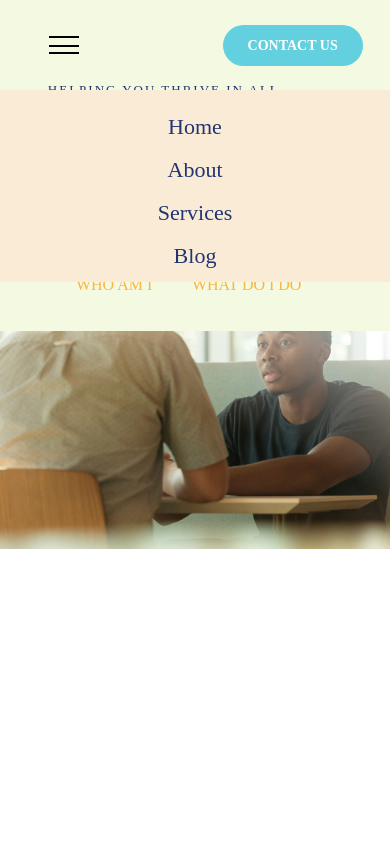
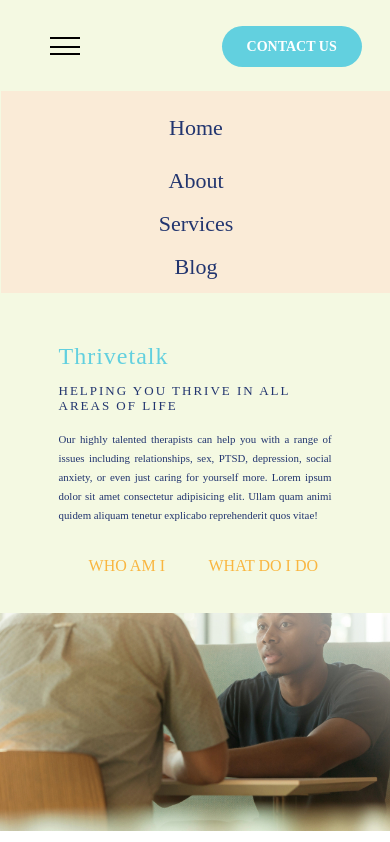
Before and after one commit to foxvita/ThrivetalkLending, a plain HTML site: page index.html in a window 390 px wide. Shown: the top 842 px of the page. Drawn offline with Linux system fonts and the light colour scheme.

Commit message:
проблемка с отступом в greeting

```diff
--- a/index.html
+++ b/index.html
@@ -16,14 +16,14 @@
 
                 <div class="greeting__header">
 
-                    <div class="logo">Thrivetalk</div>
+                    <div class="logo logo-header">Thrivetalk</div>
                     <div class="icon-burger">
                         <div></div>
                     </div>
                     <nav class="greeting__menu">
 
 
-                        <ul class="menu__body">
+                        <ul class="menu__body menu__body-wide">
                             <li class="menu__list list-aktiv"><a class="menu__link" href="#">Home</a></li>
                             <li class="menu__list"> <a class="menu__list" href="#">About</a></li>
                             <li class="menu__list"> <a class=menu__link href="#">Services</a> </li>
@@ -37,6 +37,22 @@
                     </a>
 
                 </div>
+
+
+
+
+                    <ul class="menu__narrow">
+                        <li class="menu__list list-aktiv"><a class="menu__link" href="#">Home</a></li>
+                        <li class="menu__list"> <a class="menu__list" href="#">About</a></li>
+                        <li class="menu__list"> <a class=menu__link href="#">Services</a> </li>
+                        <li class="menu__list"> <a class=menu__link href="#">Blog</a> </li>
+
+                    </ul>
+
+
+
+
+
 
                 <div class="greeting__info">
                     <div class="greeting__subtitle logo">Thrivetalk</div>
--- a/src/_greeting.scss
+++ b/src/_greeting.scss
@@ -85,8 +85,10 @@
     justify-content: space-between;
     gap: 10px;
 }
+.menu__narrow {
+    display: none;
+}
 
-.menu__list {}
 
 li {
     font-size: 14px;
@@ -284,7 +286,9 @@ li {
 
 /*-----------------------------------------------Рисование бургера---------------------------------------*/
 @media (max-width:767.98px) {
-
+    .greeting__header {
+        position: static;
+    }
 
     .icon-burger {
         display: block;
@@ -292,6 +296,7 @@ li {
         height: 18px;
         position: relative;
         z-index: 5;
+        transition: all 3s ease 1s;
     }
 
     .icon-burger div,
@@ -321,12 +326,33 @@ li {
 
     }
 
-    .greeting__menu {
+/*---------------------превращение бургера в крестик--------------------------*/
+.icon-burger:hover div {
+    width: 0;
+}
+.icon-burger:hover::before{
+    top: 50%;
+    transform: rotate(-45deg);
+}
+.icon-burger:hover::after{
+    bottom: 50%;
+    transform: rotate(45deg);
+}
 
-        position:absolute;
+/*-----------------------------------------------*/
+.greeting__menu {
+       display: none;
+       /* position:absolute;
               top: 0;
         left: 100%;
-        transition: left 0.3s ease 0s;
+        transition: left 0.3s ease 0s;*/
+    }
+    .greeting__info {
+        width: 70vw;
+        padding-top: 50px;
+        margin: 0 auto;
+
+
     }
     .menu__body {
         position:sticky;
@@ -344,24 +370,33 @@ li {
         left:0;
     }
 
-    .menu__body {
-           align-items: center;
-        flex-direction: column;
-        justify-content: space-between;
-        gap: 0;
+    .menu__narrow {
+        /*position: absolute;
+        left:-100%;*/
+         display: flex;
+         flex-direction: column;
+
         padding: 10px;
-        position: absolute;
-        top: 90px;
+
         right: 0;
         width: 100vw;
         background-color: antiquewhite;
-       /* overflow: auto;*/
+        overflow: auto;
 
     }
     .menu__list {
+
         padding-top: 10px;
         font-size: 22px;
+        text-align: center;
+       a {
+        display: block;
+        width: 100%;
+        height: 100%;
+
+       }
     }
+
 }
 @media (max-width:479.98px) {
     .butheader{
@@ -371,7 +406,7 @@ li {
     }
 }
 @media (max-width:431.98px) {
-    .logo {
+    .logo-header {
         display: none;
     }
     .greeting__graf {
```
Also changed, not shown: css/style.css, 1 other file.
